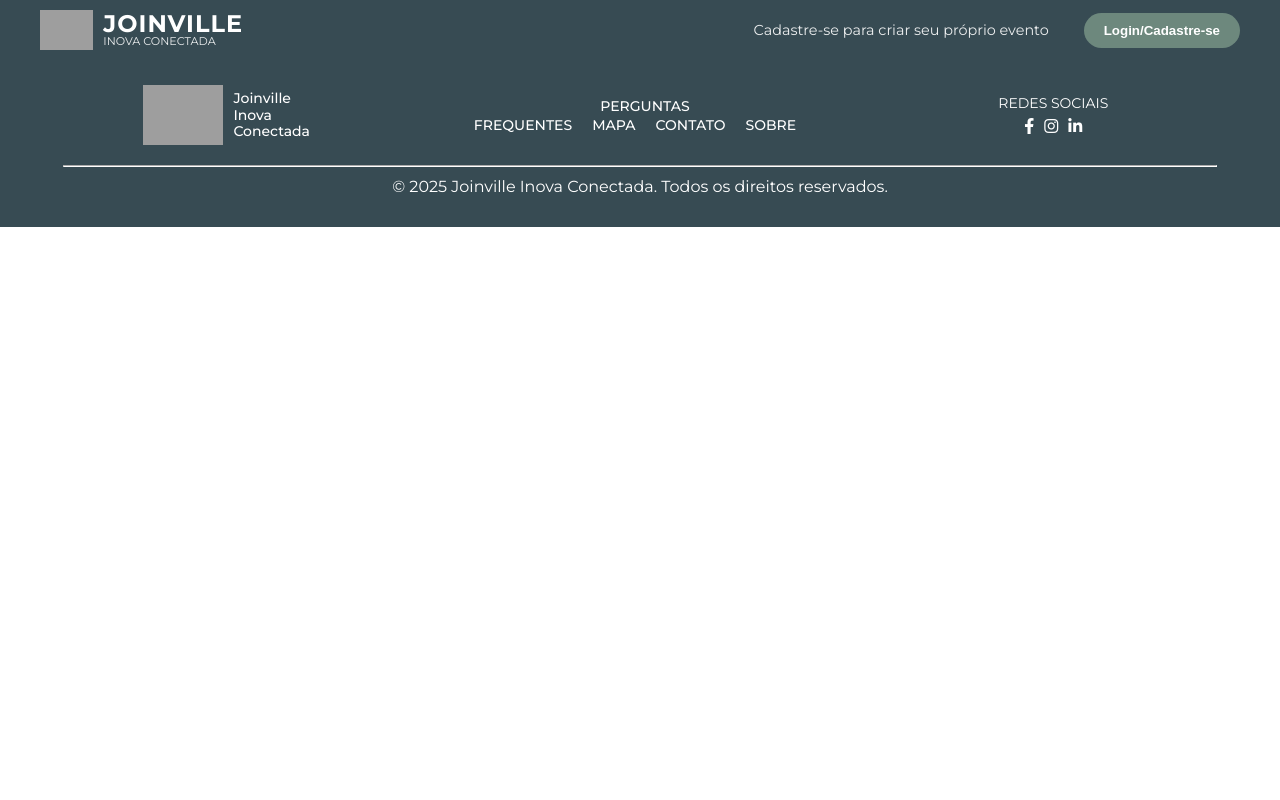
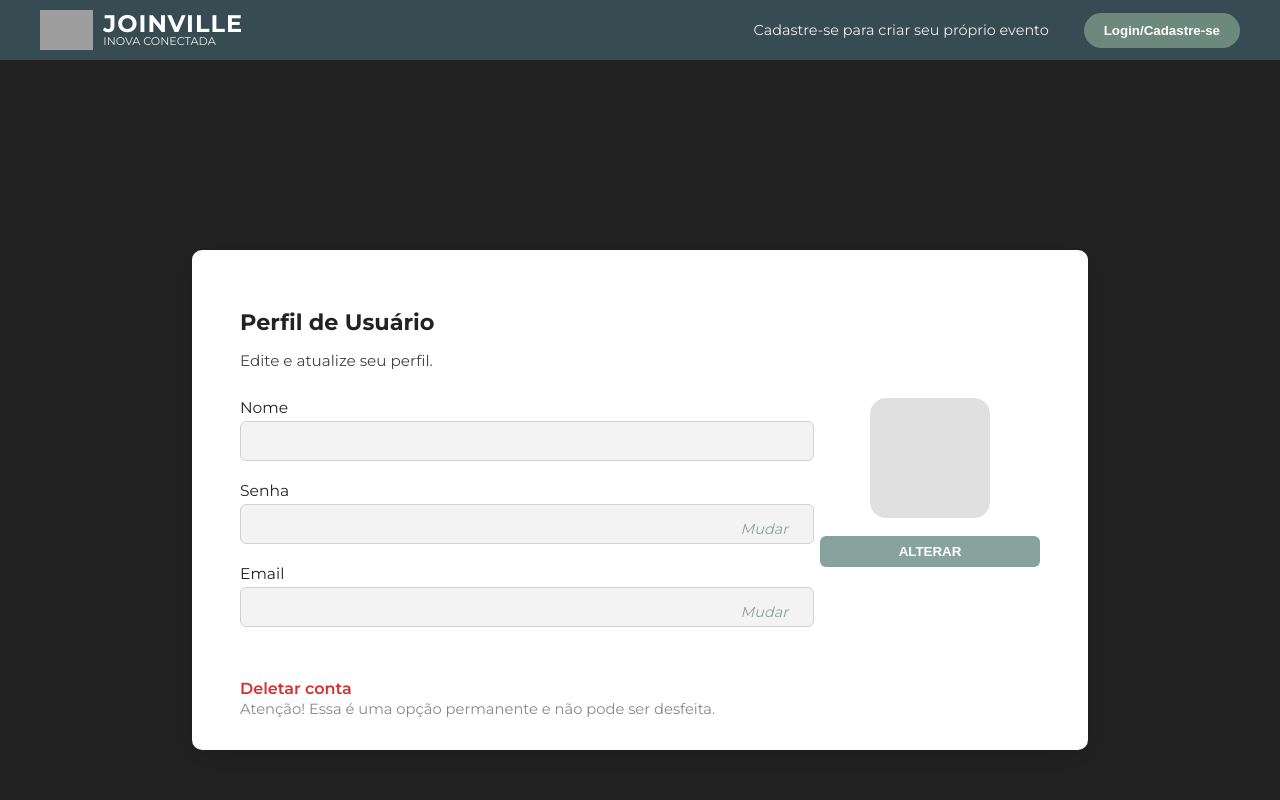
Before and after one commit to mateomotta/VIV-IV-FrontEnd, an Angular app: page /perfil in a window 1280 px wide. Before the commit this address led to /. Shown: the top 800 px of the page. Built offline with nearby package versions, Linux system fonts and the light colour scheme; grey boxes are pictures that could not be loaded.

Commit message:
comecei pagina perfil e mudei o css das que ja tava vendo

```diff
--- a/package.json
+++ b/package.json
@@ -17,7 +17,7 @@
     "@angular/platform-browser": "^20.0.0",
     "@angular/router": "^20.0.0",
     "rxjs": "~7.8.0",
-    "tslib": "^2.3.0",
+    "tslib": "^2.8.1",
     "zone.js": "~0.15.0"
   },
   "devDependencies": {
--- a/src/app/app.routes.ts
+++ b/src/app/app.routes.ts
@@ -8,8 +8,9 @@ export const routes: Routes = [
   { path: 'sobre', loadComponent: () => import('./pages/about/about').then(m => m.AboutComponent) },
   { path: 'contato', loadComponent: () => import('./pages/contact/contact').then(m => m.ContactComponent) },
   { path: 'login', loadComponent: () => import('./pages/login/login.component').then(m => m.Login) },
+  { path: 'perfil', loadComponent: () => import('./pages/perfil/perfil.component').then(m => m.PerfilComponent) },
   { path: 'cadastro', loadComponent: () => import('./pages/cadastro/cadastro.component').then(m => m.Cadastro) },
-  { path: 'esqueci-senha', loadComponent: () => import('./pages/esqueci-senha/esqueci-senha.component').then(m => m.EsqueciSenha) }
+  { path: 'esqueci-senha', loadComponent: () => import('./pages/esqueci-senha/esqueci-senha.component').then(m => m.EsqueciSenha), }
 ];
 
 @NgModule({
--- a/src/app/pages/cadastro/cadastro.component.css
+++ b/src/app/pages/cadastro/cadastro.component.css
@@ -3,7 +3,7 @@
   min-height: 100vh;
   align-items: center;
   justify-content: center;
-  background: url('/assets/bg-cadastro.jpg') no-repeat center center fixed;
+  background: url('/assets/images/') no-repeat center center fixed;
   background-size: cover;
 }
 
--- a/src/app/pages/cadastro/cadastro.component.html
+++ b/src/app/pages/cadastro/cadastro.component.html
@@ -1,6 +1,6 @@
 <div class="cadastro-container">
   <div class="cadastro-left">
-    <img src="assets/logoJoinville.png" alt="Joinville Inova Conectada" class="logo" />
+    <img src="assets/images/logo_inova.png" alt="Joinville Inova Conectada" class="logo" />
   </div>
   <div class="cadastro-right">
     <h2>Crie sua conta</h2>
--- a/src/app/pages/esqueci-senha/esqueci-senha.component.css
+++ b/src/app/pages/esqueci-senha/esqueci-senha.component.css
@@ -1,6 +1,10 @@
 .esqueci-container {
   display: flex;
   min-height: 100vh;
+  align-items: center;
+  justify-content: center;
+  background: url('/assets/bg-cadastro.jpg') no-repeat center center fixed;
+  background-size: cover;
 }
 
 .esqueci-left {
@@ -9,32 +13,38 @@
   color: #fff;
   display: flex;
   flex-direction: column;
+  align-items: center;
   justify-content: center;
-  align-items: center;
+  border-radius: 16px 0 0 16px;
+  height: 460px;
+  min-width: 320px;
+  max-width: 400px;
   padding: 40px 20px;
 }
 
 .esqueci-right {
-  flex: 1;
+  flex: 1.2;
   background: #fff;
-  color: #222;
+  border-radius: 0 16px 16px 0;
   display: flex;
   flex-direction: column;
+  align-items: center;
   justify-content: center;
-  align-items: center;
-  padding: 40px 20px;
-  border-radius: 0 16px 16px 0;
+  height: 460px;
+  min-width: 350px;
+  max-width: 480px;
+  padding: 40px 32px;
 }
 
 .logo {
-  width: 400px;
-  margin-bottom: 1.5rem;
+  width: 300px;
+  margin-bottom: 2rem;
 }
 
 .esqueci-right h2 {
   font-size: 2rem;
-  margin-bottom: 2rem;
   font-weight: 400;
+  margin-bottom: 0.5rem;
 }
 
 .subtitle {
@@ -45,7 +55,7 @@
 
 form {
   width: 100%;
-  max-width: 320px;
+  max-width: 340px;
 }
 
 .form-group {
--- a/src/app/pages/esqueci-senha/esqueci-senha.component.html
+++ b/src/app/pages/esqueci-senha/esqueci-senha.component.html
@@ -1,6 +1,6 @@
 <div class="esqueci-container">
   <div class="esqueci-left">
-    <img src="assets/logoJoinville.png" alt="Joinville Inova Conectada" class="logo" />
+    <img src="assets/images/logo_inova.png" alt="Joinville Inova Conectada" class="logo" />
   </div>
   <div class="esqueci-right">
     <h2>Esqueceu sua senha?</h2>
--- a/src/app/pages/login/login.component.html
+++ b/src/app/pages/login/login.component.html
@@ -30,6 +30,6 @@
     </form>
   </div>
   <div class="login-right">
-    <img src="assets/logoJoinville.png" alt="Joinville Inova Conectada" class="logo" />
+    <img src="assets/images/logo_inova.png" alt="Joinville Inova Conectada" class="logo" />
   </div>
 </div>
--- /dev/null
+++ b/src/app/pages/perfil/perfil.component.css
@@ -0,0 +1,194 @@
+.perfil-bg {
+  min-height: 100vh;
+  background: #222;
+  display: flex;
+  align-items: center;
+  justify-content: center;
+  padding: 40px 0;
+}
+
+.perfil-card {
+  background: #fff;
+  border-radius: 10px;
+  box-shadow: 0 8px 32px rgba(0,0,0,0.15);
+  padding: 40px 48px 32px 48px;
+  max-width: 800px;
+  width: 100%;
+}
+
+.perfil-title {
+  font-size: 1.4rem;
+  font-weight: 700;
+  margin-bottom: 0;
+  color: #222;
+}
+
+.perfil-subtitle {
+  font-size: 0.95rem;
+  color: #444;
+  margin-bottom: 28px;
+}
+
+.perfil-row {
+  display: flex;
+  gap: 32px;
+  margin-bottom: 32px;
+}
+
+.perfil-col {
+  flex: 1;
+}
+
+.foto-col {
+  display: flex;
+  flex-direction: column;
+  align-items: center;
+  justify-content: flex-start;
+  min-width: 180px;
+  max-width: 220px;
+}
+
+.foto-perfil {
+  width: 120px;
+  height: 120px;
+  border-radius: 16px;
+  background: #f3f3f3;
+  display: flex;
+  align-items: center;
+  justify-content: center;
+  margin-bottom: 18px;
+  overflow: hidden;
+}
+
+.foto-perfil img {
+  width: 100%;
+  height: 100%;
+  object-fit: cover;
+  border-radius: 16px;
+}
+
+.foto-placeholder {
+  width: 100%;
+  height: 100%;
+  background: #e0e0e0;
+  border-radius: 16px;
+}
+
+.btn-alterar-foto {
+  background: #88a29d;
+  color: #fff;
+  border: none;
+  border-radius: 6px;
+  padding: 8px 0;
+  width: 100%;
+  font-weight: 600;
+  margin-bottom: 10px;
+  cursor: pointer;
+  transition: background 0.2s;
+}
+
+.btn-alterar-foto:hover {
+  background: #6d887d;
+}
+
+.logo-mini {
+  width: 80px;
+  margin-top: 10px;
+  opacity: 0.7;
+}
+
+.form-group {
+  margin-bottom: 18px;
+  position: relative;
+}
+
+label {
+  display: block;
+  margin-bottom: 4px;
+  font-size: 0.97rem;
+  color: #222;
+}
+
+input[type="text"],
+input[type="email"],
+input[type="password"] {
+  width: 100%;
+  padding: 10px 12px;
+  border: 1px solid #d1d1d1;
+  border-radius: 6px;
+  background: #f3f3f3;
+  font-size: 1rem;
+  margin-bottom: 2px;
+}
+
+.mudar-link {
+  position: absolute;
+  right: 0;
+  bottom: 8px;
+  font-size: 0.9rem;
+  color: #88a29d;
+  cursor: pointer;
+  font-style: italic;
+  transition: color 0.2s;
+}
+
+.mudar-link:hover {
+  color: #374b53;
+}
+
+.perfil-botoes {
+  display: flex;
+  gap: 24px;
+  margin-top: 18px;
+  margin-bottom: 18px;
+}
+
+.btn-secundario {
+  background: #374b53;
+  color: #fff;
+  border: none;
+  border-radius: 6px;
+  padding: 12px 32px;
+  font-weight: 700;
+  font-size: 1rem;
+  cursor: pointer;
+  transition: background 0.2s;
+}
+
+.btn-secundario:hover {
+  background: #222;
+}
+
+.btn-terciario {
+  background: #eaeaea;
+  color: #222;
+  border: none;
+  border-radius: 6px;
+  padding: 12px 32px;
+  font-weight: 700;
+  font-size: 1rem;
+  cursor: pointer;
+  transition: background 0.2s;
+}
+
+.btn-terciario:hover {
+  background: #d1d1d1;
+}
+
+.deletar-conta {
+  margin-top: 18px;
+  text-align: left;
+}
+
+.deletar-conta span {
+  color: #d32f2f;
+  font-weight: 600;
+  font-size: 1rem;
+}
+
+.deletar-conta small {
+  display: block;
+  color: #888;
+  font-size: 0.92rem;
+  margin-top: 2px;
+}
--- /dev/null
+++ b/src/app/pages/perfil/perfil.component.html
@@ -0,0 +1,37 @@
+<div class="perfil-bg">
+  <div class="perfil-card">
+    <h2 class="perfil-title">Perfil de Usuário</h2>
+    <p class="perfil-subtitle">Edite e atualize seu perfil.</p>
+    <form [formGroup]="perfilForm" (ngSubmit)="salvarPerfil()">
+      <div class="perfil-row">
+        <div class="perfil-col">
+          <div class="form-group">
+            <label for="nome">Nome</label>
+            <input id="nome" type="text" formControlName="nome" />
+          </div>
+          <div class="form-group">
+            <label for="senha">Senha</label>
+            <input id="senha" type="password" formControlName="senha" />
+            <span class="mudar-link" (click)="abrirAlterarSenha()">Mudar</span>
+          </div>
+          <div class="form-group">
+            <label for="email">Email</label>
+            <input id="email" type="email" formControlName="email" />
+            <span class="mudar-link" (click)="abrirAlterarEmail()">Mudar</span>
+          </div>
+        </div>
+        <div class="perfil-col foto-col">
+          <div class="foto-perfil">
+            <img *ngIf="fotoUrl" [src]="fotoUrl" alt="Foto de perfil" />
+            <div *ngIf="!fotoUrl" class="foto-placeholder"></div>
+          </div>
+          <button type="button" class="btn-alterar-foto" (click)="alterarFoto()">ALTERAR</button>
+        </div>
+      </div>
+      <div class="deletar-conta">
+        <span>Deletar conta</span>
+        <small>Atenção! Essa é uma opção permanente e não pode ser desfeita.</small>
+      </div>
+    </form>
+  </div>
+</div>
--- /dev/null
+++ b/src/app/pages/perfil/perfil.component.ts
@@ -0,0 +1,45 @@
+import { Component } from '@angular/core';
+import { FormBuilder, FormGroup, Validators } from '@angular/forms';
+import { CommonModule } from '@angular/common';
+import { RouterModule } from '@angular/router';
+import { ReactiveFormsModule } from '@angular/forms';
+
+@Component({
+  selector: 'app-perfil',
+  templateUrl: './perfil.component.html',
+  styleUrls: ['./perfil.component.css'],
+  standalone: true,
+  imports: [CommonModule, ReactiveFormsModule, RouterModule]
+})
+export class PerfilComponent {
+  perfilForm: FormGroup;
+  fotoUrl: string | null = null;
+
+  constructor(private fb: FormBuilder) {
+    this.perfilForm = this.fb.group({
+      nome: ['', Validators.required],
+      senha: ['', Validators.required],
+      email: ['', [Validators.required, Validators.email]]
+    });
+  }
+
+  salvarPerfil() {
+    // Salvar lógica
+  }
+
+  descartar() {
+    // Descartar alterações
+  }
+
+  alterarFoto() {
+    // Lógica para alterar foto
+  }
+
+  abrirAlterarSenha() {
+    // Lógica para alterar senha
+  }
+
+  abrirAlterarEmail() {
+    // Lógica para alterar email
+  }
+}
```
Also changed, not shown: 2 other files (tests, documents, lock files or other folders).
